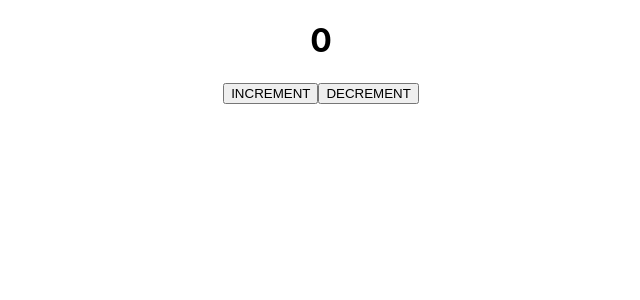
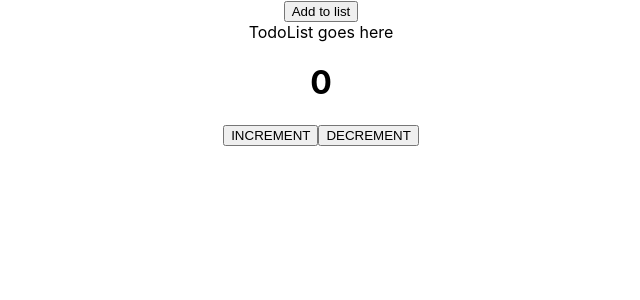
Before and after one commit to ic3Dragon/such-a-fancy-shopping-list, a React (Create React App) app: page / in a window 1280 px wide. Shown: the top 300 px of the page, without its empty margins (319-959 px from the left). Built offline with nearby package versions, Linux system fonts and the light colour scheme.

Commit message:
Base structure

```diff
--- a/package.json
+++ b/package.json
@@ -20,7 +20,6 @@
   "scripts": {
     "start": "react-scripts start",
     "build": "react-scripts build",
-    "test": "react-scripts test",
     "eject": "react-scripts eject"
   },
   "eslintConfig": {
--- a/public/index.html
+++ b/public/index.html
@@ -9,7 +9,6 @@
       name="description"
       content="Fancy Todo-app"
     />
-    <link rel="apple-touch-icon" href="%PUBLIC_URL%/logo192.png" />
     <!--
       manifest.json provides metadata used when your web app is installed on a
       user's mobile device or desktop. See https://developers.google.com/web/fundamentals/web-app-manifest/
--- a/src/App.tsx
+++ b/src/App.tsx
@@ -1,15 +1,17 @@
 import React from 'react';
 import './App.css';
-import Buttons from './components/buttons';
-import count from './count'
+import Counter from './components/Counter';
+import TodoForm from './components/TodoForm';
+import TodoList from './components/TodoList';
 
 function App() {
 
   return (
-    <div className="App">
-      <h1>{count.value}</h1>
-      <Buttons/>
-    </div>
+    <main className="App">
+      <TodoForm/>
+      <TodoList/>
+      <Counter/>
+    </main>
   );
 }
 
--- a/src/components/buttons.tsx
+++ b/src/components/Counter.tsx
@@ -1,13 +1,14 @@
 import React from 'react'
-import count from '../count'
+import { count } from '../utils/state'
 
-const Buttons = () => {
+const Counter = () => {
   return (
     <>
+      <h1>{count.value}</h1>
       <button onClick={() => count.value++}>INCREMENT</button>
       <button onClick={() => count.value--}>DECREMENT</button>
     </>
   )
 }
 
-export default Buttons
+export default Counter
--- /dev/null
+++ b/src/components/TodoForm.tsx
@@ -0,0 +1,22 @@
+import React, { useRef } from 'react'
+import {todoToAdd} from '../utils/state'
+const TodoForm = () => {
+
+  // let title = useRef('');
+  // let description = useRef('');
+
+  const addTodoHandler = ():void => {
+    console.log('you clicked the add button');
+
+  }
+
+  return (
+    <section>
+      {/* <input type="text" placeholder="Title" ref={title} />
+      <input type="text" placeholder="Description" value={description.current}/> */}
+      <button onClick={addTodoHandler}>Add to list</button>
+    </section>
+  )
+}
+
+export default TodoForm
--- /dev/null
+++ b/src/components/TodoList.tsx
@@ -0,0 +1,21 @@
+import React from 'react'
+import {Todo} from '../utils/types'
+import {todos} from '../utils/state';
+
+const TodoList = () => {
+  return (
+    <section>
+      TodoList goes here
+      {todos.value && todos.value.map((todo:Todo) => (
+        <article>
+          <h3>{todo.title}</h3>
+          <p>{todo.description}</p>
+          <p>{todo.date.toString()}</p>
+        </article>),
+      )
+      }
+    </section>
+  )
+}
+
+export default TodoList
--- a/src/count.tsx
+++ /dev/null
@@ -1,5 +0,0 @@
-import { signal } from "@preact/signals-react";
-
-const count = signal<number>(0);
-
-export default count;
--- /dev/null
+++ b/src/utils/state.tsx
@@ -0,0 +1,6 @@
+import { signal } from "@preact/signals-react";
+import { Todo } from './types';
+
+export const count = signal<number>(0);
+export const todos = signal<Todo []|[]>([]);
+export const todoToAdd = signal<Todo | {}>({});
--- /dev/null
+++ b/src/utils/types.tsx
@@ -0,0 +1,7 @@
+export type Todo = {
+  id: number,
+  date: Date,
+  title: string,
+  description?: string,
+  done: boolean
+};
```
Also changed, not shown: src/components/TodoCard.tsx (added, +9 -0 lines), src/setupTests.ts (deleted, +0 -5 lines), src/logo.svg (deleted), 1 other file (tests, documents, lock files or other folders).
